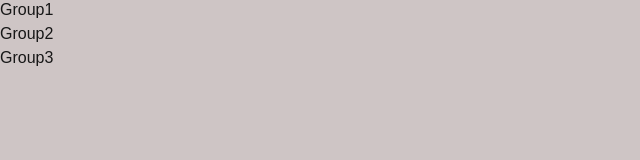
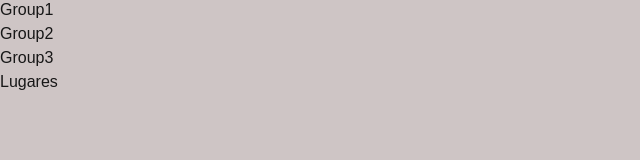
Before and after one commit to Sol6801/proyecto-final-front, a Next.js app in the folder proyecto-final/: page /groups/1/categories/places in a window 1280 px wide. Shown: the part 122-282 px from the top of the page, without its empty margins (0-640 px from the left). Built offline with nearby package versions, Linux system fonts and the light colour scheme.

Commit message:
Edit categories' views

```diff
--- a/proyecto-final/src/app/(pages)/(friends)/groups/[groupId]/categories/meals/page.js
+++ b/proyecto-final/src/app/(pages)/(friends)/groups/[groupId]/categories/meals/page.js
@@ -2,9 +2,9 @@ import SwipeableCard from "@/app/components/swipeablecard";
 
 export default function Meals() {
     return (
-     <>
+    <section className='w-screen flex flex-col bg-violet-400 rounded-lg'>
+     <h1 className="text-3xl font-bold text-center mb-12">Comidas</h1>
    <SwipeableCard/>
-
-     </>
+   </section>
     );
   }
--- a/proyecto-final/src/app/(pages)/(friends)/groups/[groupId]/categories/movies/page.js
+++ b/proyecto-final/src/app/(pages)/(friends)/groups/[groupId]/categories/movies/page.js
@@ -3,9 +3,9 @@ import Image from "next/image";
 
 export default function Movies() {
   return (
-   <>
+    <section className='w-screen flex flex-col bg-violet-400 rounded-lg'>
+     <h1 className="text-3xl font-bold text-center mb-12">Peliculas</h1>
    <SwipeableCard/>
-
-   </>
+   </section>
   );
 }
--- a/proyecto-final/src/app/(pages)/(friends)/groups/[groupId]/categories/places/page.js
+++ b/proyecto-final/src/app/(pages)/(friends)/groups/[groupId]/categories/places/page.js
@@ -2,9 +2,9 @@ import SwipeableCard from "@/app/components/swipeablecard";
 
 export default function Places() {
     return (
-     <>
-   <SwipeableCard/>
-
-     </>
+      <section className='w-screen flex flex-col bg-violet-400 rounded-lg'>
+      <h1 className="text-3xl font-bold text-center mb-12">Lugares</h1>
+    <SwipeableCard/>
+    </section>
     );
   }
--- a/proyecto-final/src/app/components/swipeablecard.js
+++ b/proyecto-final/src/app/components/swipeablecard.js
@@ -20,7 +20,7 @@ const SwipeableCard = ({ title, description, imageUrl }) => {
     return (
         <div
             {...handlers}
-            className="w-full max-w-sm mx-auto bg-white border border-gray-200 rounded-lg shadow-md overflow-hidden cursor-pointer"
+            className="w-full max-w-sm mx-auto h-96 bg-white border border-gray-200 rounded-lg shadow-md overflow-hidden cursor-pointer"
             onClick={() => router.push('/somepage')} // Ejemplo de navegación al hacer clic
         >
             {imageUrl && (
```
